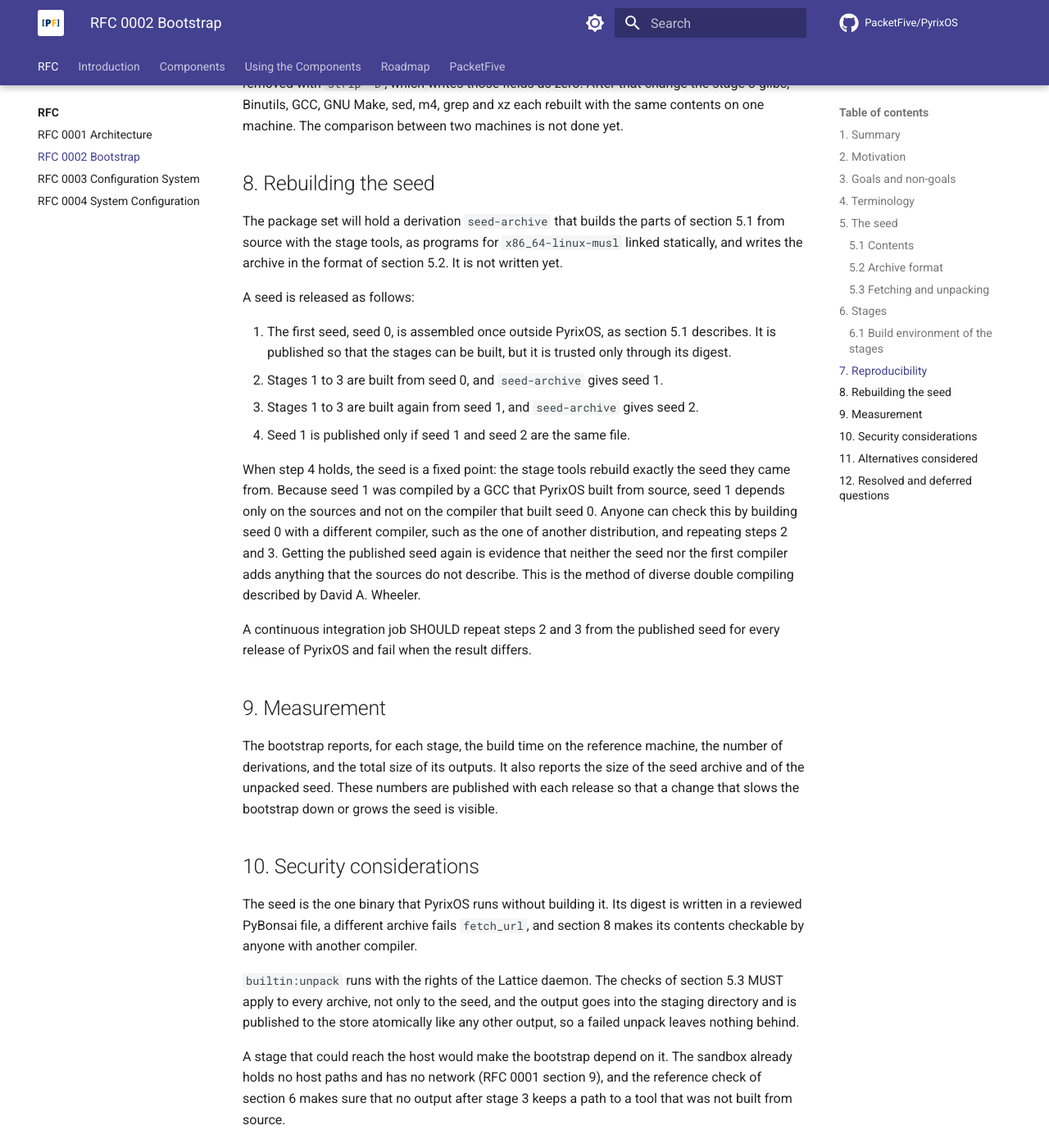
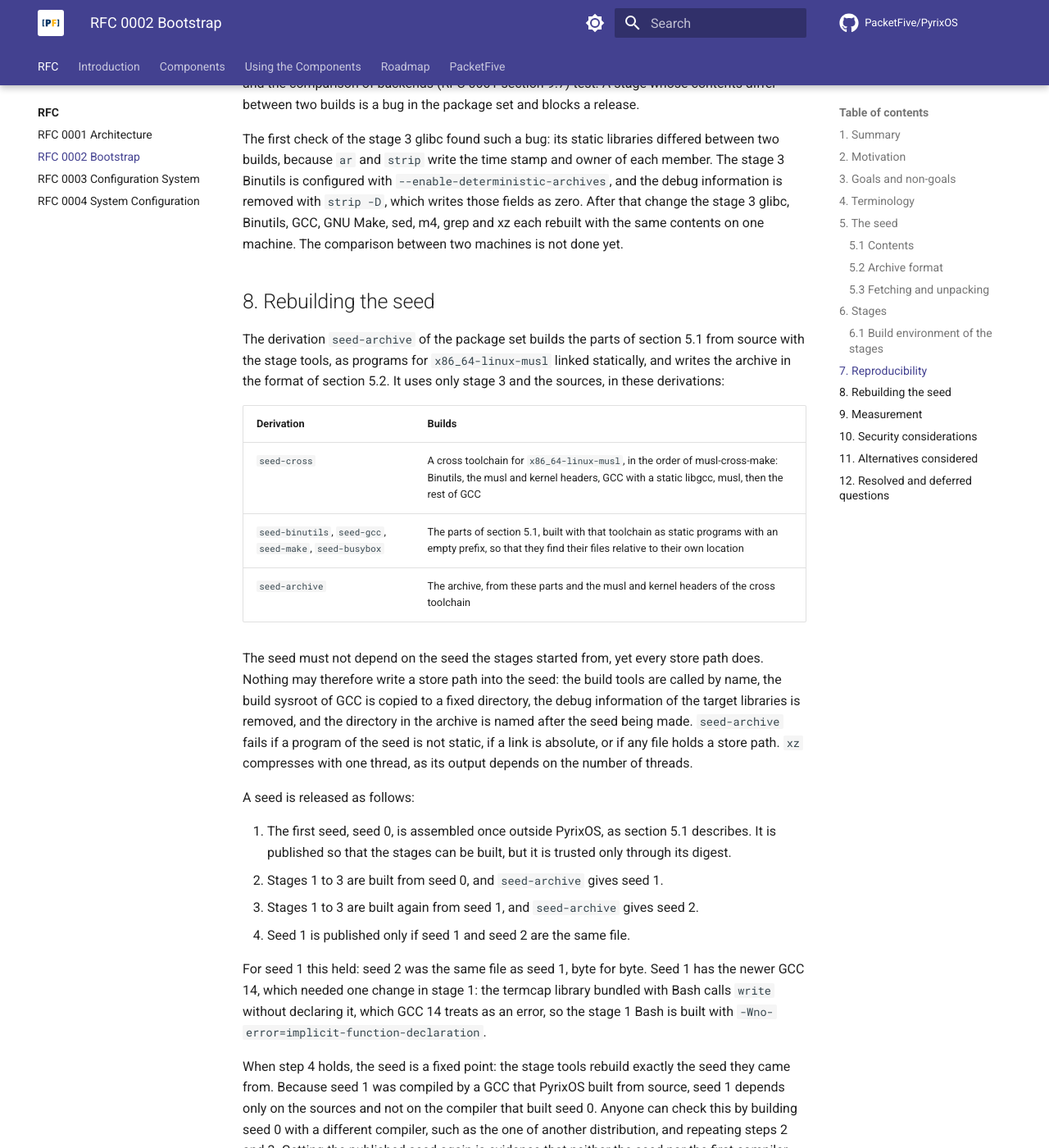
Before and after one commit to PacketFive/PyrixOS, an MkDocs documentation site: the page built from docs/rfc/0002-bootstrap.md, in a window 1280 px wide and 1400 px high, scrolled down 5958 px. Shown: the whole window at 82% size. Built offline with MkDocs 1.6.1 and Material for MkDocs 9.7.7, drawn with Linux system fonts in a browser that asks for light colours; comment, search, counter and statistics services are not loaded; some of the changed text lies outside the part shown.

Commit message:
Rebuild the seed from source; start the bootstrap from seed 1
Signed-off-by: Weqaar Janjua <weqaar.janjua@gmail.com>

```diff
--- a/docs/rfc/0002-bootstrap.md
+++ b/docs/rfc/0002-bootstrap.md
@@ -75,6 +75,8 @@
 
 Seed 0 takes GCC 11.2.1, Binutils 2.37 and musl from the native x86_64 toolchain of musl.cc (`x86_64-linux-musl-native.tgz`, SHA-256 `eb1db6f0f3c2bdbdbfb993d7ef7e2eeef82ac1259f6a6e1757c33a97dbcef3ad`), and adds BusyBox 1.36.1 and GNU Make 4.4.1 built statically with that compiler. It unpacks to 245 MB and the archive is 58 MB. Later seeds are built by `seed-archive` (section 8) from the versions of the stage 3 packages at the time of the release. A newer seed is needed only when a stage 1 package can no longer be built with the old one.
 
+Seed 1 is the first seed built by PyrixOS. It holds GCC 14.2.0, Binutils 2.43.1, musl 1.2.5, BusyBox 1.36.1 and GNU Make 4.4.1, has SHA-256 `4733856c887abe7096a3a49363bc0aec1b5e329fb65042e2c1ffe4f40e03a205`, unpacks to 252 MB, and the archive is 36 MB. It has the commands of seed 0 except the Fortran compiler, `ld.gold` and `dwp`, which no stage uses. It is a fixed point (section 8), and the package set starts from it.
+
 ### 5.2 Archive format
 
 The seed is a tar archive compressed with xz. Entries MUST be in sorted order, with owner and group 0, modification time equal to `SOURCE_DATE_EPOCH`, and no device files, setuid or setgid bits. Symbolic links MUST be relative and MUST stay inside the archive. These rules make the archive a pure function of its contents, which section 8 depends on.
@@ -137,7 +139,15 @@
 
 ## 8. Rebuilding the seed
 
-The package set will hold a derivation `seed-archive` that builds the parts of section 5.1 from source with the stage tools, as programs for `x86_64-linux-musl` linked statically, and writes the archive in the format of section 5.2. It is not written yet.
+The derivation `seed-archive` of the package set builds the parts of section 5.1 from source with the stage tools, as programs for `x86_64-linux-musl` linked statically, and writes the archive in the format of section 5.2. It uses only stage 3 and the sources, in these derivations:
+
+| Derivation | Builds |
+| --- | --- |
+| `seed-cross` | A cross toolchain for `x86_64-linux-musl`, in the order of musl-cross-make: Binutils, the musl and kernel headers, GCC with a static libgcc, musl, then the rest of GCC |
+| `seed-binutils`, `seed-gcc`, `seed-make`, `seed-busybox` | The parts of section 5.1, built with that toolchain as static programs with an empty prefix, so that they find their files relative to their own location |
+| `seed-archive` | The archive, from these parts and the musl and kernel headers of the cross toolchain |
+
+The seed must not depend on the seed the stages started from, yet every store path does. Nothing may therefore write a store path into the seed: the build tools are called by name, the build sysroot of GCC is copied to a fixed directory, the debug information of the target libraries is removed, and the directory in the archive is named after the seed being made. `seed-archive` fails if a program of the seed is not static, if a link is absolute, or if any file holds a store path. `xz` compresses with one thread, as its output depends on the number of threads.
 
 A seed is released as follows:
 
@@ -146,9 +156,11 @@
 3. Stages 1 to 3 are built again from seed 1, and `seed-archive` gives seed 2.
 4. Seed 1 is published only if seed 1 and seed 2 are the same file.
 
+For seed 1 this held: seed 2 was the same file as seed 1, byte for byte. Seed 1 has the newer GCC 14, which needed one change in stage 1: the termcap library bundled with Bash calls `write` without declaring it, which GCC 14 treats as an error, so the stage 1 Bash is built with `-Wno-error=implicit-function-declaration`.
+
 When step 4 holds, the seed is a fixed point: the stage tools rebuild exactly the seed they came from. Because seed 1 was compiled by a GCC that PyrixOS built from source, seed 1 depends only on the sources and not on the compiler that built seed 0. Anyone can check this by building seed 0 with a different compiler, such as the one of another distribution, and repeating steps 2 and 3. Getting the published seed again is evidence that neither the seed nor the first compiler adds anything that the sources do not describe. This is the method of diverse double compiling described by David A. Wheeler.
 
-A continuous integration job SHOULD repeat steps 2 and 3 from the published seed for every release of PyrixOS and fail when the result differs.
+A continuous integration job SHOULD repeat steps 2 and 3 from the published seed for every release of PyrixOS and fail when the result differs. The derivation `bootstrap-tests` does this check: it compiles and runs C and C++ programs with the stage tools and with the compiler of the new seed, and, while the new seed has the name of the seed the stages started from, fails unless the two have the same digest.
 
 ## 9. Measurement
 
```
Also changed, not shown: other parts of docs/rfc/0002-bootstrap.md (+2 -2 lines), README.md (+5 -2 lines), 1 other file.
